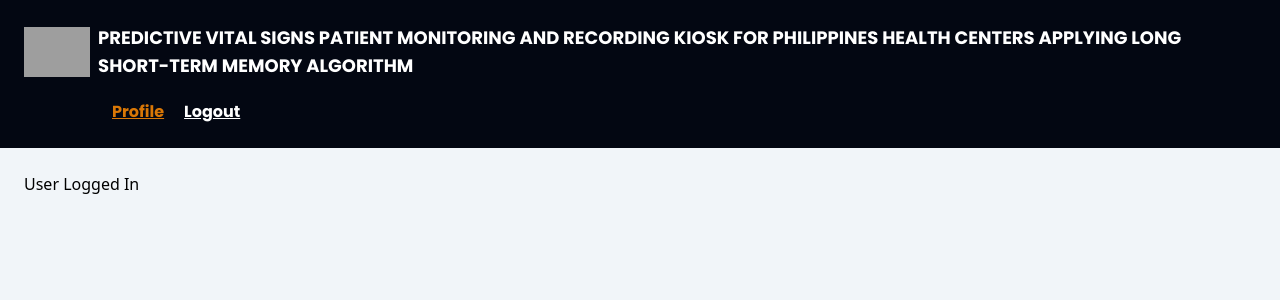
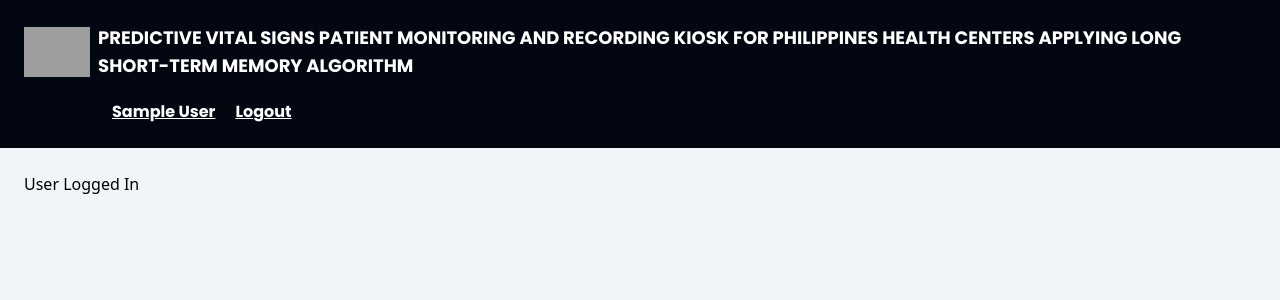
Before and after one commit to Ravend1028/CPE-PRAC-DES-FE, a React (Vite) app: page /dashboard in a window 1280 px wide. Shown: the top 300 px of the page. Built offline with nearby package versions, Linux system fonts and the light colour scheme; sample sign-in values are in the browser's storage; grey boxes are pictures that could not be loaded.

Commit message:
Continue wire framing profile

```diff
--- a/src/App.jsx
+++ b/src/App.jsx
@@ -15,6 +15,8 @@ import Login from './pages/Login';
 import Signup from './pages/Signup';
 import ForgotPass from './pages/ForgotPass';
 import Dashboard from './pages/Dashboard';
+import PrivateRoute from './components/PrivateRoute';
+import UserProfile from './pages/UserProfile';
 
 const App = () => {
   const router = createBrowserRouter(
@@ -23,13 +25,17 @@ const App = () => {
         <Route index element = { <Home/>} />
 
         <Route path = '/' element = { <AuthLayout/> }>
-          <Route path='/login' element = { <Login/> } />
-          <Route path='/signup' element = { <Signup/> } />
-          <Route path='/forgot-password' element = { <ForgotPass/> } />
+          <Route path = '/login' element = { <Login/> } />
+          <Route path = '/signup' element = { <Signup/> } />
+          <Route path = '/forgot-password' element = { <ForgotPass/> } />
         </Route>
 
+        {/* Private Routes */}
         <Route path = '/' element = { <Main/> }>
-          <Route path = '/dashboard' element = { <Dashboard/> }/>
+          <Route path = '/' element = { <PrivateRoute /> }> {/* This Checks if user loggedin */}
+            <Route path = '/dashboard' element = { <Dashboard/> }/>
+            <Route path = '/dashboard/profile' element = { <UserProfile /> } />
+          </Route>
 
           {/* if RBAC is added */}
           {/* <Route path = '/records' element = { <Records/> }/>
--- a/src/components/Header.jsx
+++ b/src/components/Header.jsx
@@ -36,20 +36,14 @@ const Header = () => {
         </div>
 
         <div className='flex space-x-5 ml-20 pl-2'>
-          <NavLink to='/dashboard' className={ classLink }>
-            Profile
+          <NavLink to='/dashboard/profile' className={ classLink }>
+            { userInfo ? userInfo.name : 'Guest' }
           </NavLink>
 
           <NavLink to='/logout' className={ classLink } onClick={(e) => handleLogout(e)}>
             Logout
           </NavLink>
         </div>
-        {/* Options
-          - User Profile
-          - Logout
-
-          - Optional Edit
-        */}
       </div>
     </header>
   )
--- /dev/null
+++ b/src/components/PrivateRoute.jsx
@@ -0,0 +1,12 @@
+import { Navigate, Outlet } from "react-router";
+import { useSelector } from "react-redux";
+
+const PrivateRoute = () => {
+  const { userInfo } = useSelector((state) => state.auth);
+
+  return (
+    userInfo ? <Outlet /> : <Navigate to='/login' replace />
+  )
+}
+
+export default PrivateRoute
--- /dev/null
+++ b/src/pages/UserProfile.jsx
@@ -0,0 +1,9 @@
+import React from 'react';
+
+const UserProfile = () => {
+  return (
+    <div>UserProfile</div>
+  )
+}
+
+export default UserProfile
```
